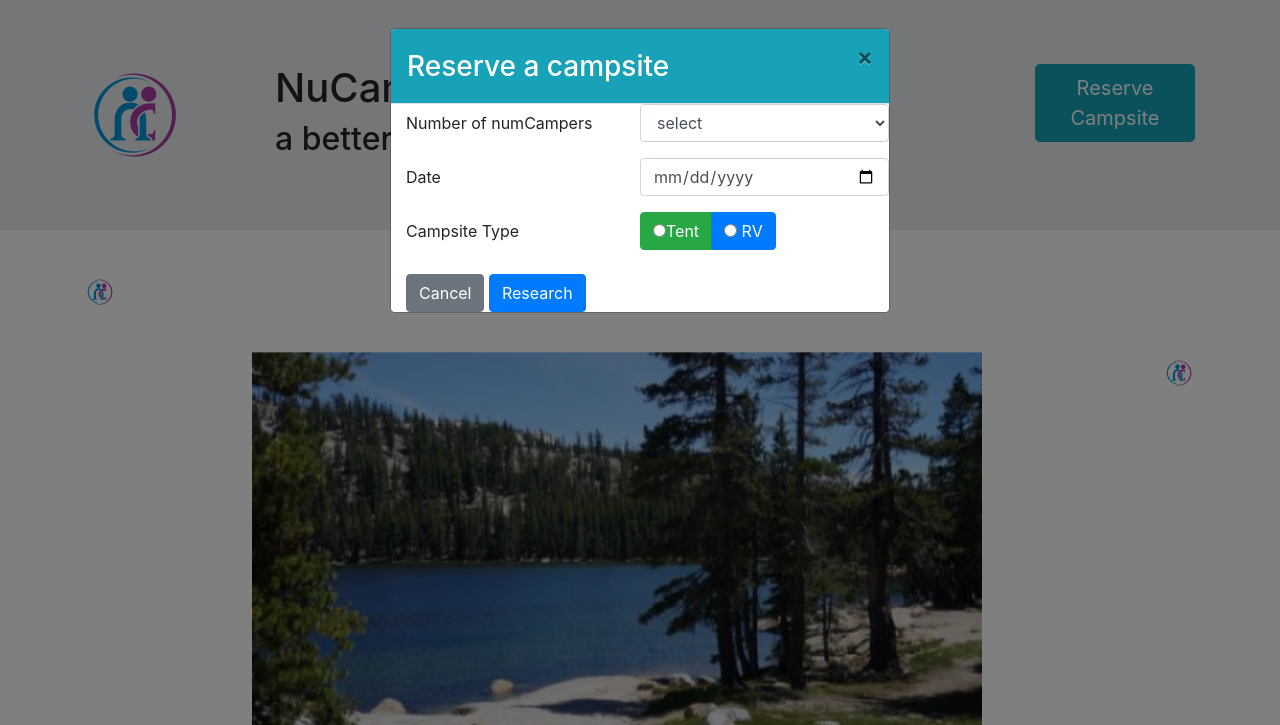
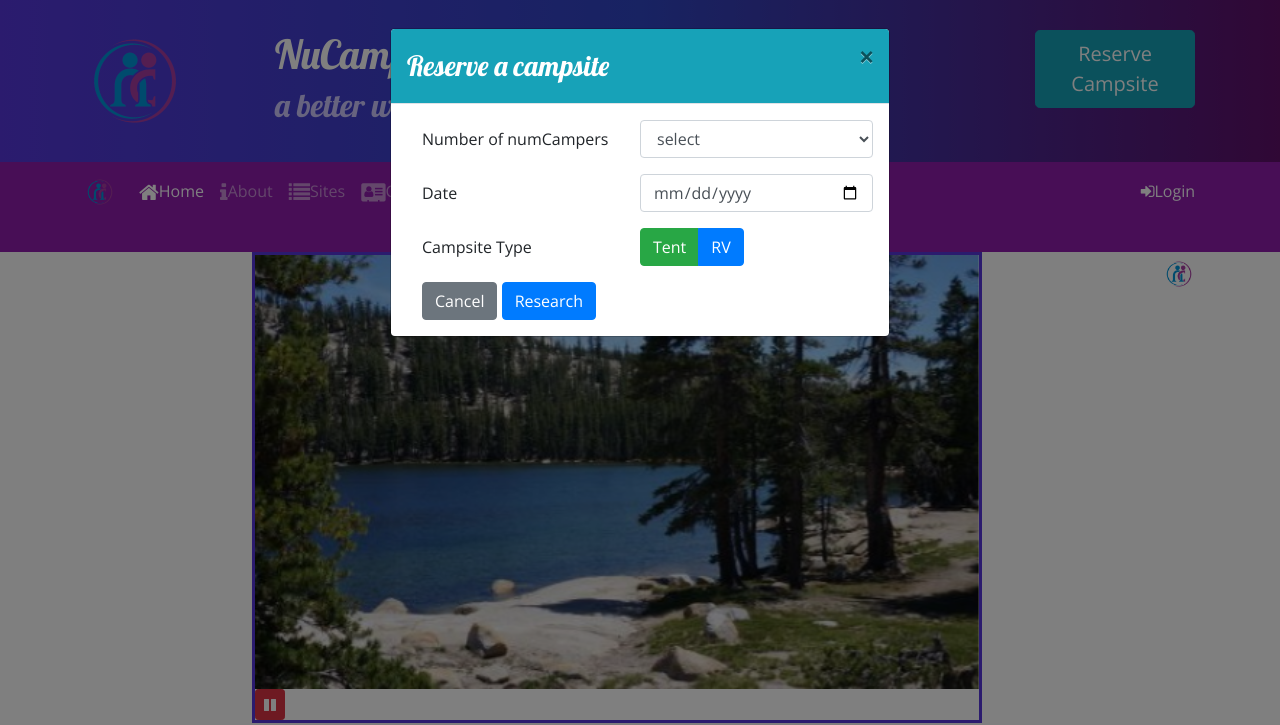
Before and after one commit to jpkas/nucampsite, a website: page index.html in a window 1280 px wide. Both pictures are taken after a click on the link "Reserve Campsite". Shown: the top 725 px of the page. Drawn offline with nearby package versions, Linux system fonts and the light colour scheme.

Commit message:
Almost done workshop 4

```diff
--- a/css/myOldTouch.css
+++ b/css/myOldTouch.css
@@ -4,6 +4,9 @@ body {
 h1, h2, h3 {
     font-family: "Lobster" , cursive;
     color:cornflowerblue;
+}
+h2 {
+    color:#3046C5;
 }
 
 header h2 {
--- a/css/styles.scss
+++ b/css/styles.scss
@@ -4,10 +4,9 @@ $color-pale: #CEC8FF;
 $color-mid: #901CAD;
 $color-dark: #60106b;
 $color-black-transparent: rgba(0, 0, 0, 0.5);
-
+$color-teal: #17a2b8;
 $body-font: "Open Sans", sans-serif;
 $header-font: "Lobster", cursive;
-
 
 body {
     font-family: $body-font;
@@ -19,10 +18,6 @@ h1, h2, h3 {
 
 h2 {
     color: $color-primary;
-}
-
-header h2 {
-    color: $color-pale;
 }
 
 .site-footer {
@@ -40,7 +35,6 @@ header h2 {
 .navbar {
     background-color: $color-mid;
 }
-
 .carousel {
     border: solid $color-secondary;
 }
@@ -53,3 +47,9 @@ header {
         color: $color-pale;
     }
 }
+#reserveModal {
+    .modal-header {
+        background-color: $color-teal;
+        color: white;
+    }
+}
--- a/index.html
+++ b/index.html
@@ -12,7 +12,7 @@
     <link rel="stylesheet" href="node_modules/font-awesome/css/font-awesome.min.css" />
     <link rel="stylesheet" href="node_modules/bootstrap-social/bootstrap-social.css" />
     <link rel="stylesheet" href="https://fonts.googleapis.com/css?family=Lobster|Open+Sans" />
-    <link rel="stylesheet" href="css/mytouch.css" />
+    <link rel="stylesheet" href="css/styles.css" />
     <link rel="stylesheet" href="node_modules/font-awesome/css/font-awesome.min.css" />
 
     <title>NuCamp: A Better Way To Camp</title>
@@ -32,8 +32,8 @@
                 </div>
                 <div class="ml-4 col col-md-4 col-xl-2">
 
-                    <a button type="button" class="btn btn-info btn-lg" data-toggle="modal"
-                        data-target="#reserveModal">Reserve Campsite</button></a>
+                    <a button type="button" class="btn btn-info btn-lg"
+                        id="reserveButton">Reserve Campsite</button></a>
                 </div>
             </div>
         </div>
@@ -42,10 +42,11 @@
     <div id="reserveModal" class="modal fade" role="dialog">
         <div class="modal-dialog" role="document">
             <div class="modal-content">
-                <div class="modal-header bg-info text-white">
+                <div class="modal-header">
                     <h3 class="modal-title">Reserve a campsite</h3>
                     <button type="button" class="close" data-dismiss="modal">&times;</button>
                 </div>
+                <div class="modal-body">
                     <div class="container-fluid">
                         <form>
                             <div class="form-group row">
@@ -64,11 +65,12 @@
                             </div>
                             <div class="form-group row">
                                 <label for="date" class="col-md-6 col-form-label">Date</label>
-                            <input class="col form-control" type="date" id="date" name="date" placeholder="mm/dd/yyyy">
+                                <input class="col form-control" type="date" id="date" name="date"
+                                    placeholder="mm/dd/yyyy">
                             </div>
                             <div class="form-group row">
                                 <label for="campsiteType" class="col-md-6 col-form-label">Campsite Type</label>
-                            <div class="btn-group" class="btn-group-toggle" data-toggle="buttons">
+                                <div class="btn-group btn-group-toggle" data-toggle="buttons">
                                     <label class="btn btn-success">
                                         <input type="radio" name="options" id="siteTent" autocomplete="off">Tent
                                     </label>
@@ -83,6 +85,7 @@
 
                         <button type="button" class="btn btn-primary" name="submit"
                             class="btn btn-primary">Research</button>
+                    </div>
                 </div>
             </div>
         </div>
@@ -105,9 +108,10 @@
                                 class="fa fa-address-card fa-lg"></i>Contact</a></li>
                 </ul>
                 <span class="navbar-text ml-auto">
-                    <a role="button" data-toggle="modal" data-target="#loginModal">
-                        <i class="fa fa-sign-in"></i> Login </a>
+                    <a role="button" id="loginButton">
+                        <i class="fa fa-sign-in"></i>Login </a>
                 </span>
+
             </div>
         </div>
     </nav>
@@ -173,11 +177,9 @@
                             <img class="d-block w-100" src="img/chrome-river.jpg" alt="Chrome River Campground" />
                         </div>
                     </div>
-
                     <button class="btn btn-danger btn-sm" id="carouselButton">
                         <i class="fa fa-pause"></i>
                     </button>
-
                 </div>
             </div>
 
@@ -274,7 +276,7 @@
         <script src="node_modules/popper.js/dist/umd/popper.min.js"></script>
         <script src="node_modules/bootstrap/dist/js/bootstrap.min.js"></script>
 
-        <script src="js./scripts.js"></script>
+        <script src="js/scripts.js"></script>
 </body>
 
 </html>
--- a/js./scripts.js
+++ b/js/scripts.js
@@ -11,4 +11,10 @@ $(function() {
             $("#carouselButton").children("i").addClass("fa-pause");
         }
     });
+    $("#reserveButton").click(function(){
+        $("#reserveModal").modal("show");
+        });
+    $("#loginButton").click(function(){
+        $("#loginModal").modal("show");
+        });
 });
--- a/package.json
+++ b/package.json
@@ -4,11 +4,11 @@
   "description": "This is a website for the fictional campsites review site NuCamp.",
   "main": "index.html",
   "scripts": {
-    "watch:scss": "onchange 'css/*.scss' -- npm run scss",
-    "watch:all": "parallelshell 'npm run watch:scss' 'npm run lite'",
+    "watch:scss": "onchange \"css/*.scss\" -- npm run scss",
+    "watch:all": "parallelshell \"npm run watch:scss\" \"npm run lite\"",
     "scss": "node-sass -o css/ css/",
     "lite": "lite-server",
-    "start": "npm run lite",
+    "start": "npm run watch:all",
     "test": "echo \"Error: no test specified\" && exit 1"
   },
   "dependencies": {
```
Also changed, not shown: contactus.html (+27 -15 lines), css/styles.css. Lines whose indentation alone changed are shown as unchanged.
